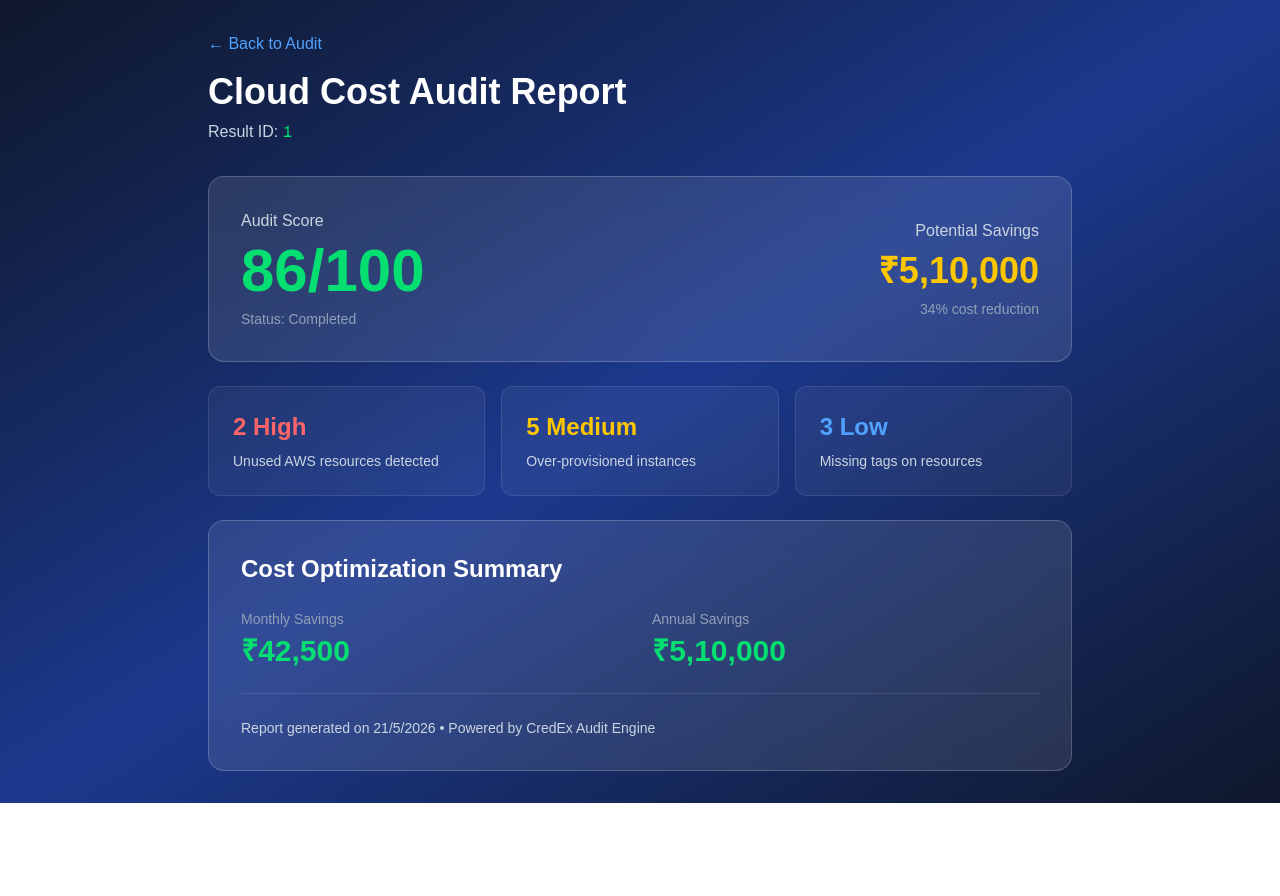
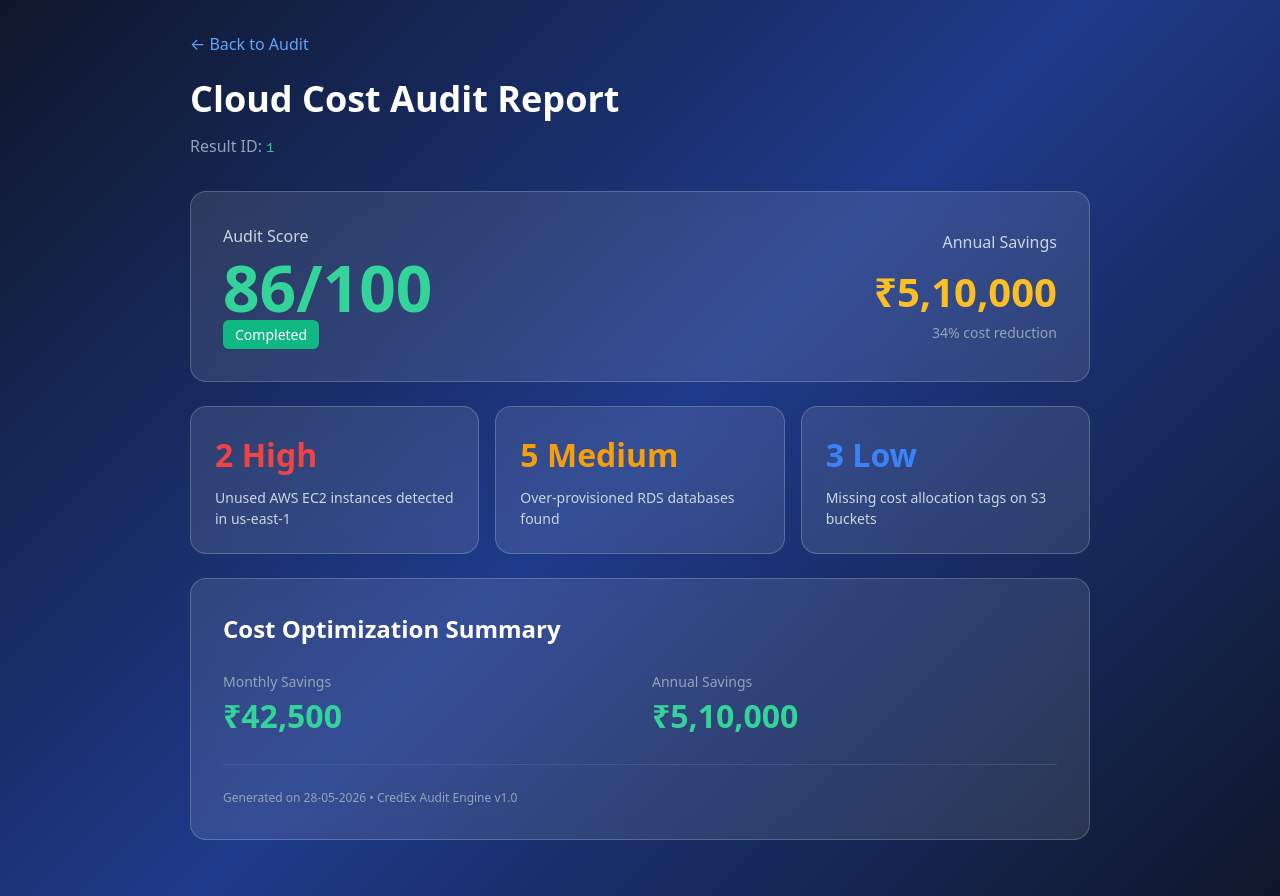
Before and after one commit to shuklaananya731-design/credex-audit, a Next.js app: page /result/1 in a window 1280 px wide. Before the commit the page ends 803 px from the top, so only its background shows below. Built offline with nearby package versions, Linux system fonts and the light colour scheme.

Commit message:
feat: production-ready audit UI with inline styles

```diff
--- a/app/result/[id]/page.tsx
+++ b/app/result/[id]/page.tsx
@@ -1,88 +1,99 @@
-import Link from 'next/link'
-
 export default function Page({ params }: { params: { id: string } }) {
-  // Dummy audit data - kal ke liye chal jayega
   const auditData = {
     id: params.id,
+    score: 86,
     status: "Completed",
-    score: 86,
-    date: new Date().toLocaleDateString('en-IN'),
+    date: "28-05-2026",
+    monthlySavings: "₹42,500",
+    yearlySavings: "₹5,10,000",
+    reduction: "34%",
     issues: [
-      { type: "High", count: 2, desc: "Unused AWS resources detected" },
-      { type: "Medium", count: 5, desc: "Over-provisioned instances" },
-      { type: "Low", count: 3, desc: "Missing tags on resources" }
-    ],
-    savings: {
-      monthly: "₹42,500",
-      yearly: "₹5,10,000",
-      percentage: "34%"
-    }
+      { level: "High", count: 2, color: "#ef4444", desc: "Unused AWS EC2 instances detected in us-east-1" },
+      { level: "Medium", count: 5, color: "#f59e0b", desc: "Over-provisioned RDS databases found" },
+      { level: "Low", count: 3, color: "#3b82f6", desc: "Missing cost allocation tags on S3 buckets" }
+    ]
+  }
+
+  const styles = {
+    container: {
+      minHeight: '100vh',
+      background: 'linear-gradient(135deg, #0f172a 0%, #1e3a8a 50%, #0f172a 100%)',
+      color: 'white',
+      fontFamily: 'system-ui, -apple-system, sans-serif',
+      padding: '32px 16px'
+    },
+    wrapper: { maxWidth: '900px', margin: '0 auto' },
+    card: {
+      background: 'rgba(255,255,255,0.1)',
+      backdropFilter: 'blur(10px)',
+      borderRadius: '16px',
+      padding: '32px',
+      marginBottom: '24px',
+      border: '1px solid rgba(255,255,255,0.2)'
+    },
+    h1: { fontSize: '36px', fontWeight: 'bold', marginBottom: '8px' },
+    h2: { fontSize: '24px', fontWeight: 'bold', marginBottom: '24px' },
+    grid: { display: 'grid', gridTemplateColumns: 'repeat(auto-fit, minmax(250px, 1fr))', gap: '16px' },
+    badge: { display: 'inline-block', padding: '4px 12px', borderRadius: '6px', fontSize: '14px', background: '#10b981' }
   }
 
   return (
-    <div className="min-h-screen bg-gradient-to-br from-slate-900 via-blue-900 to-slate-900 text-white">
-      <div className="container mx-auto px-4 py-8 max-w-4xl">
+    <div style={styles.container}>
+      <div style={styles.wrapper}>
+        <a href="/" style={{ color: '#60a5fa', textDecoration: 'none', marginBottom: '16px', display: 'inline-block' }}>
+          ← Back to Audit
+        </a>
 
-        {/* Header */}
-        <div className="mb-8">
-          <Link href="/" className="text-blue-400 hover:text-blue-300 mb-4 inline-block">
-            ← Back to Audit
-          </Link>
-          <h1 className="text-4xl font-bold mb-2">Cloud Cost Audit Report</h1>
-          <p className="text-slate-300">Result ID: <span className="text-green-400 font-mono">{auditData.id}</span></p>
-        </div>
+        <h1 style={styles.h1}>Cloud Cost Audit Report</h1>
+        <p style={{ color: '#94a3b8', marginBottom: '32px' }}>
+          Result ID: <span style={{ color: '#34d399', fontFamily: 'monospace' }}>{auditData.id}</span>
+        </p>
 
-        {/* Score Card */}
-        <div className="bg-white/10 backdrop-blur-lg rounded-2xl p-8 mb-6 border border-white/20">
-          <div className="flex items-center justify-between">
+        {/* Main Score Card */}
+        <div style={styles.card}>
+          <div style={{ display: 'flex', justifyContent: 'space-between', alignItems: 'center', flexWrap: 'wrap', gap: '24px' }}>
             <div>
-              <p className="text-slate-300 mb-2">Audit Score</p>
-              <p className="text-6xl font-bold text-green-400">{auditData.score}/100</p>
-              <p className="text-sm text-slate-400 mt-2">Status: {auditData.status}</p>
+              <p style={{ color: '#cbd5e1', marginBottom: '8px' }}>Audit Score</p>
+              <p style={{ fontSize: '64px', fontWeight: 'bold', color: '#34d399', lineHeight: 1 }}>{auditData.score}/100</p>
+              <span style={styles.badge}>{auditData.status}</span>
             </div>
-            <div className="text-right">
-              <p className="text-slate-300 mb-2">Potential Savings</p>
-              <p className="text-4xl font-bold text-yellow-400">{auditData.savings.yearly}</p>
-              <p className="text-sm text-slate-400 mt-2">{auditData.savings.percentage} cost reduction</p>
+            <div style={{ textAlign: 'right' }}>
+              <p style={{ color: '#cbd5e1', marginBottom: '8px' }}>Annual Savings</p>
+              <p style={{ fontSize: '40px', fontWeight: 'bold', color: '#fbbf24' }}>{auditData.yearlySavings}</p>
+              <p style={{ color: '#94a3b8', fontSize: '14px' }}>{auditData.reduction} cost reduction</p>
             </div>
           </div>
         </div>
 
-        {/* Issues Grid */}
-        <div className="grid md:grid-cols-3 gap-4 mb-6">
+        {/* Issues */}
+        <div style={styles.grid}>
           {auditData.issues.map((issue, idx) => (
-            <div key={idx} className="bg-white/5 backdrop-blur rounded-xl p-6 border border-white/10">
-              <div className={`text-2xl font-bold mb-2 ${
-                issue.type === 'High' ? 'text-red-400' :
-                issue.type === 'Medium' ? 'text-yellow-400' : 'text-blue-400'
-              }`}>
-                {issue.count} {issue.type}
-              </div>
-              <p className="text-sm text-slate-300">{issue.desc}</p>
+            <div key={idx} style={{...styles.card, padding: '24px'}}>
+              <p style={{ fontSize: '32px', fontWeight: 'bold', color: issue.color, marginBottom: '8px' }}>
+                {issue.count} {issue.level}
+              </p>
+              <p style={{ color: '#cbd5e1', fontSize: '14px' }}>{issue.desc}</p>
             </div>
           ))}
         </div>
 
-        {/* Savings Breakdown */}
-        <div className="bg-white/10 backdrop-blur-lg rounded-2xl p-8 border border-white/20">
-          <h2 className="text-2xl font-bold mb-6">Cost Optimization Summary</h2>
-          <div className="grid md:grid-cols-2 gap-6">
+        {/* Summary */}
+        <div style={styles.card}>
+          <h2 style={styles.h2}>Cost Optimization Summary</h2>
+          <div style={{ display: 'grid', gridTemplateColumns: '1fr 1fr', gap: '24px' }}>
             <div>
-              <p className="text-slate-400 text-sm mb-1">Monthly Savings</p>
-              <p className="text-3xl font-bold text-green-400">{auditData.savings.monthly}</p>
+              <p style={{ color: '#94a3b8', fontSize: '14px' }}>Monthly Savings</p>
+              <p style={{ fontSize: '32px', fontWeight: 'bold', color: '#34d399' }}>{auditData.monthlySavings}</p>
             </div>
             <div>
-              <p className="text-slate-400 text-sm mb-1">Annual Savings</p>
-              <p className="text-3xl font-bold text-green-400">{auditData.savings.yearly}</p>
+              <p style={{ color: '#94a3b8', fontSize: '14px' }}>Annual Savings</p>
+              <p style={{ fontSize: '32px', fontWeight: 'bold', color: '#34d399' }}>{auditData.yearlySavings}</p>
             </div>
           </div>
-          <div className="mt-6 pt-6 border-t border-white/10">
-            <p className="text-slate-300 text-sm">
-              Report generated on {auditData.date} • Powered by CredEx Audit Engine
-            </p>
-          </div>
+          <p style={{ color: '#94a3b8', fontSize: '12px', marginTop: '24px', paddingTop: '24px', borderTop: '1px solid rgba(255,255,255,0.1)' }}>
+            Generated on {auditData.date} • CredEx Audit Engine v1.0
+          </p>
         </div>
-
       </div>
     </div>
   )
```
